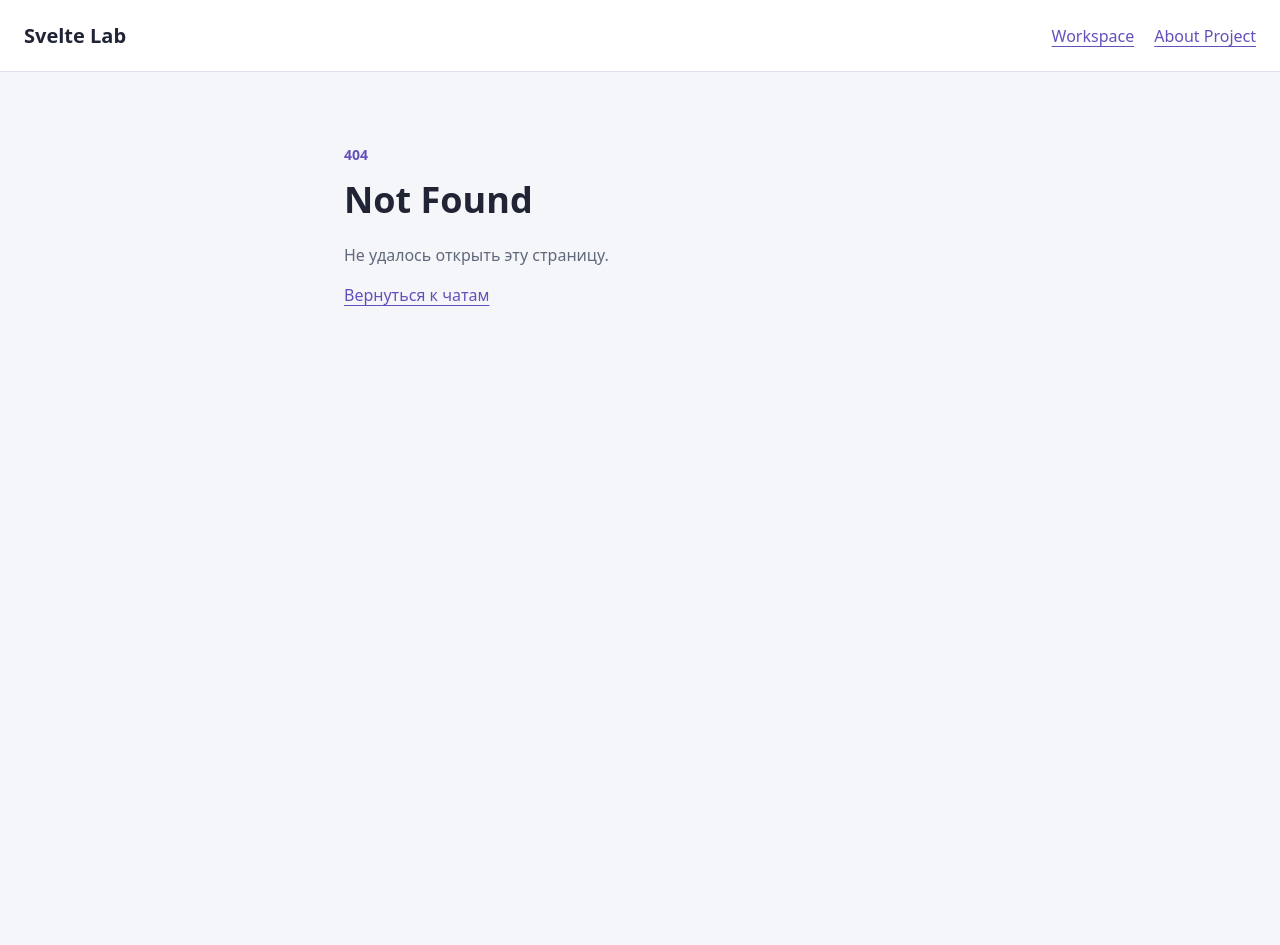
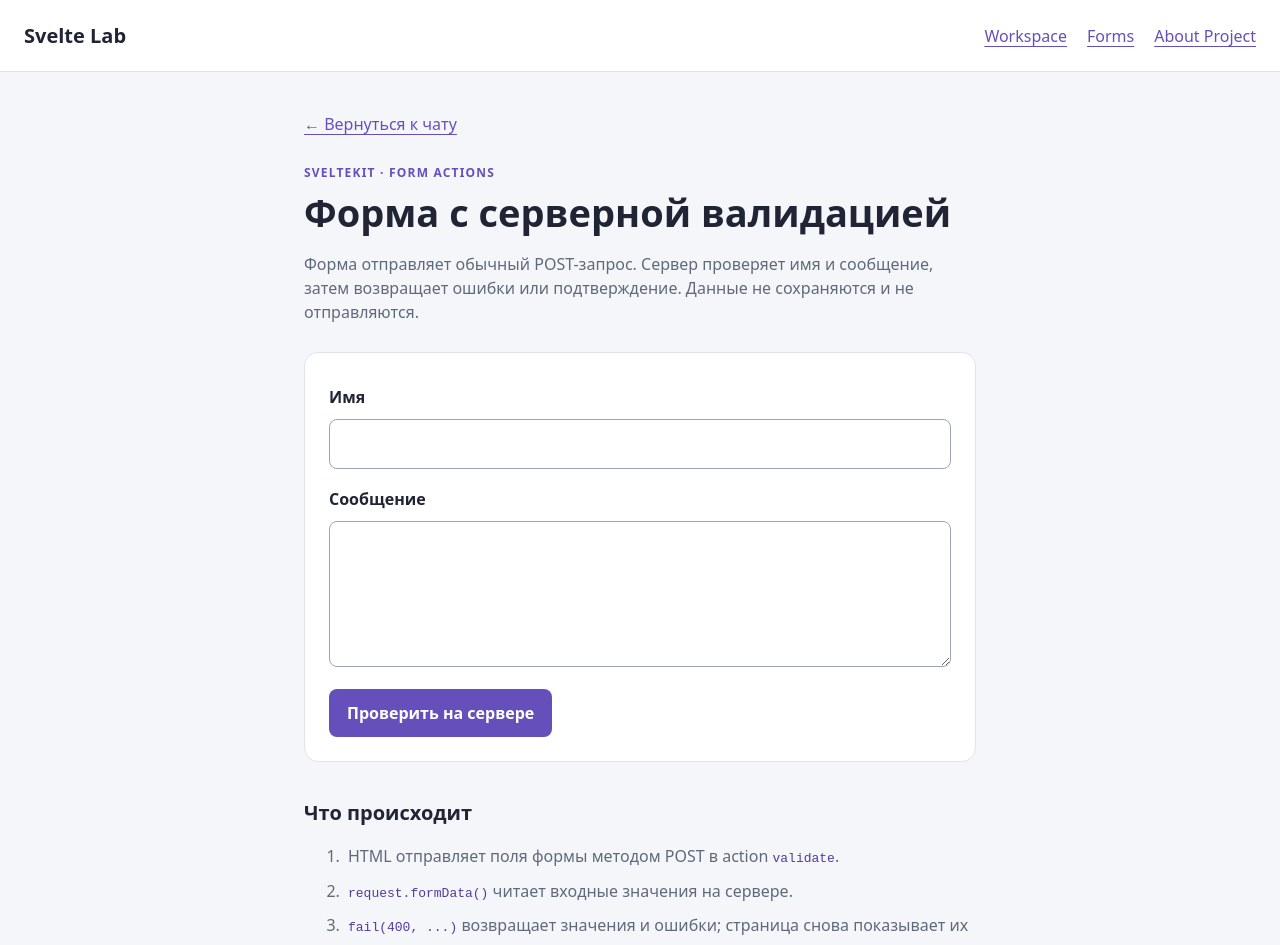
Before and after one commit to mykhailotsynkevych/svelte-app, a SvelteKit app: page /forms in a window 1280 px wide. Before the commit this address had no page. Shown: the top 945 px of the page. Before the commit the page ends 800 px from the top, so only its background shows below. Built offline with nearby package versions, Linux system fonts and the light colour scheme.

Commit message:
start forms

```diff
--- a/src/routes/+layout.svelte
+++ b/src/routes/+layout.svelte
@@ -14,6 +14,7 @@
 	<a class="site-brand" href="/">Svelte Lab</a>
 	<nav aria-label="Основная навигация">
 		<a href="/">Workspace</a>
+		<a href="/forms">Forms</a>
 		<a href="/about">About Project</a>
 	</nav>
 </header>
--- a/src/routes/about/+page.svelte
+++ b/src/routes/about/+page.svelte
@@ -38,6 +38,7 @@
         <li>Universal <code>+page.ts</code> — может выполняться и на сервере, и в браузере; подходит для загрузки без серверных секретов.</li>
         <li><code>+error.svelte</code> и <code>$app/state</code> — показывают статус и сообщение ошибки, например 404 для неизвестного chatId.</li>
         <li><code>navigating</code> из <code>$app/state</code> — состояние незавершённого клиентского перехода; используется для общего индикатора навигации.</li>
+        <li>Form actions, <code>request.formData()</code>, <code>fail(400, ...)</code> и <code>use:enhance</code> — серверная валидация с сохранением введённых значений и отправкой без перезагрузки.</li>
         <li><code>$derived(data.chatId)</code> — отслеживает новый параметр при переиспользовании страницы; <code>afterNavigate</code> очищает черновик после перехода.</li>
       </ul>
     </section>
--- /dev/null
+++ b/src/routes/forms/+page.server.ts
@@ -0,0 +1,38 @@
+import { fail } from '@sveltejs/kit';
+import type { Actions } from './$types';
+
+export const actions = {
+	validate: async ({ request }) => {
+		const formData = await request.formData();
+		const nameValue = formData.get('name');
+		const messageValue = formData.get('message');
+
+		const values = {
+			name: typeof nameValue === 'string' ? nameValue : '',
+			message: typeof messageValue === 'string' ? messageValue : ''
+		};
+		const errors: { name?: string; message?: string } = {};
+		const name = values.name.trim();
+		const message = values.message.trim();
+
+		if (name.length < 2 || name.length > 40) {
+			errors.name = 'Имя должно содержать от 2 до 40 символов.';
+		}
+
+		if (!message) {
+			errors.message = 'Введите сообщение.';
+		} else if (message.length > 280) {
+			errors.message = 'Сообщение не должно превышать 280 символов.';
+		}
+
+		if (Object.keys(errors).length > 0) {
+			return fail(400, { values, errors });
+		}
+
+		return {
+			values,
+			errors: { name: undefined, message: undefined },
+			success: true
+		};
+	}
+} satisfies Actions;
--- /dev/null
+++ b/src/routes/forms/+page.svelte
@@ -0,0 +1,97 @@
+<script lang="ts">
+	import { enhance } from '$app/forms';
+	import type { PageProps } from './$types';
+
+	let { form }: PageProps = $props();
+	let values = $derived(form?.values ?? { name: '', message: '' });
+</script>
+
+<svelte:head>
+	<title>Форма и серверная валидация | Svelte Lab</title>
+	<meta
+		name="description"
+		content="Учебная форма с серверной валидацией через SvelteKit form actions."
+	/>
+</svelte:head>
+
+<main class="form-page" lang="ru">
+	<a href="/chats/svelte">← Вернуться к чату</a>
+	<p class="eyebrow">SvelteKit · form actions</p>
+	<h1>Форма с серверной валидацией</h1>
+	<p class="intro">
+		Форма отправляет обычный POST-запрос. Сервер проверяет имя и сообщение, затем возвращает
+		ошибки или подтверждение. Данные не сохраняются и не отправляются.
+	</p>
+
+	{#if form?.success}
+		<p class="success" role="status">
+			Сервер проверил форму: ошибок нет. Данные демонстрационные и не сохранены.
+		</p>
+	{/if}
+
+	<form method="POST" action="?/validate" use:enhance>
+		<label for="name">Имя</label>
+		<input
+			id="name"
+			name="name"
+			value={values.name}
+			minlength="2"
+			maxlength="40"
+			autocomplete="name"
+			required
+			aria-invalid={form?.errors.name ? 'true' : undefined}
+			aria-describedby={form?.errors.name ? 'name-error' : undefined}
+		/>
+		{#if form?.errors.name}
+			<p class="error" id="name-error">{form.errors.name}</p>
+		{/if}
+
+		<label for="message">Сообщение</label>
+		<textarea
+			id="message"
+			name="message"
+			value={values.message}
+			maxlength="280"
+			rows="5"
+			required
+			aria-invalid={form?.errors.message ? 'true' : undefined}
+			aria-describedby={form?.errors.message ? 'message-error' : undefined}
+		></textarea>
+		{#if form?.errors.message}
+			<p class="error" id="message-error">{form.errors.message}</p>
+		{/if}
+
+		<button type="submit">Проверить на сервере</button>
+	</form>
+
+	<section class="concepts" aria-labelledby="concepts-title">
+		<h2 id="concepts-title">Что происходит</h2>
+		<ol>
+			<li>HTML отправляет поля формы методом POST в action <code>validate</code>.</li>
+			<li><code>request.formData()</code> читает входные значения на сервере.</li>
+			<li><code>fail(400, ...)</code> возвращает значения и ошибки; страница снова показывает их рядом с полями.</li>
+			<li>При успехе action возвращает <code>success: true</code>. <code>use:enhance</code> улучшает отправку без перезагрузки, но HTML-форма работает и без JavaScript.</li>
+		</ol>
+	</section>
+</main>
+
+<style>
+	.form-page { max-width: 720px; margin: 0 auto; padding: 40px 24px 64px; }
+	.form-page > a { color: #6550bb; text-underline-offset: 4px; }
+	.eyebrow { margin: 28px 0 4px; color: #6550bb; font-size: 12px; font-weight: 700; letter-spacing: 0.1em; text-transform: uppercase; }
+	h1 { margin: 8px 0; font-size: clamp(26px, 4vw, 38px); line-height: 1.2; }
+	.intro, .concepts { color: #60697b; }
+	form { display: grid; gap: 10px; margin-top: 28px; padding: 24px; border: 1px solid #e0e3ed; border-radius: 14px; background: white; }
+	label { margin-top: 8px; color: #202435; font-weight: 600; }
+	input, textarea { width: 100%; padding: 12px; border: 1px solid #9ba4b9; border-radius: 8px; background: white; color: #202435; font: inherit; }
+	textarea { resize: vertical; }
+	[aria-invalid='true'] { border-color: #b42318; }
+	.error { margin: -4px 0 4px; color: #b42318; font-size: 14px; }
+	button { justify-self: start; margin-top: 12px; padding: 12px 18px; border: 0; border-radius: 8px; background: #6550bb; color: white; font: inherit; font-weight: 600; cursor: pointer; }
+	button:hover { background: #503c9f; }
+	.success { margin-top: 24px; padding: 14px; border: 1px solid #8ac6a5; border-radius: 8px; background: #edf8f0; color: #205c38; }
+	.concepts { margin-top: 36px; }
+	.concepts h2 { color: #202435; font-size: 20px; }
+	.concepts li { margin: 10px 0; padding-left: 4px; }
+	code { color: #503c9f; }
+</style>
```
Also changed, not shown: 1 other file (tests, documents, lock files or other folders).
